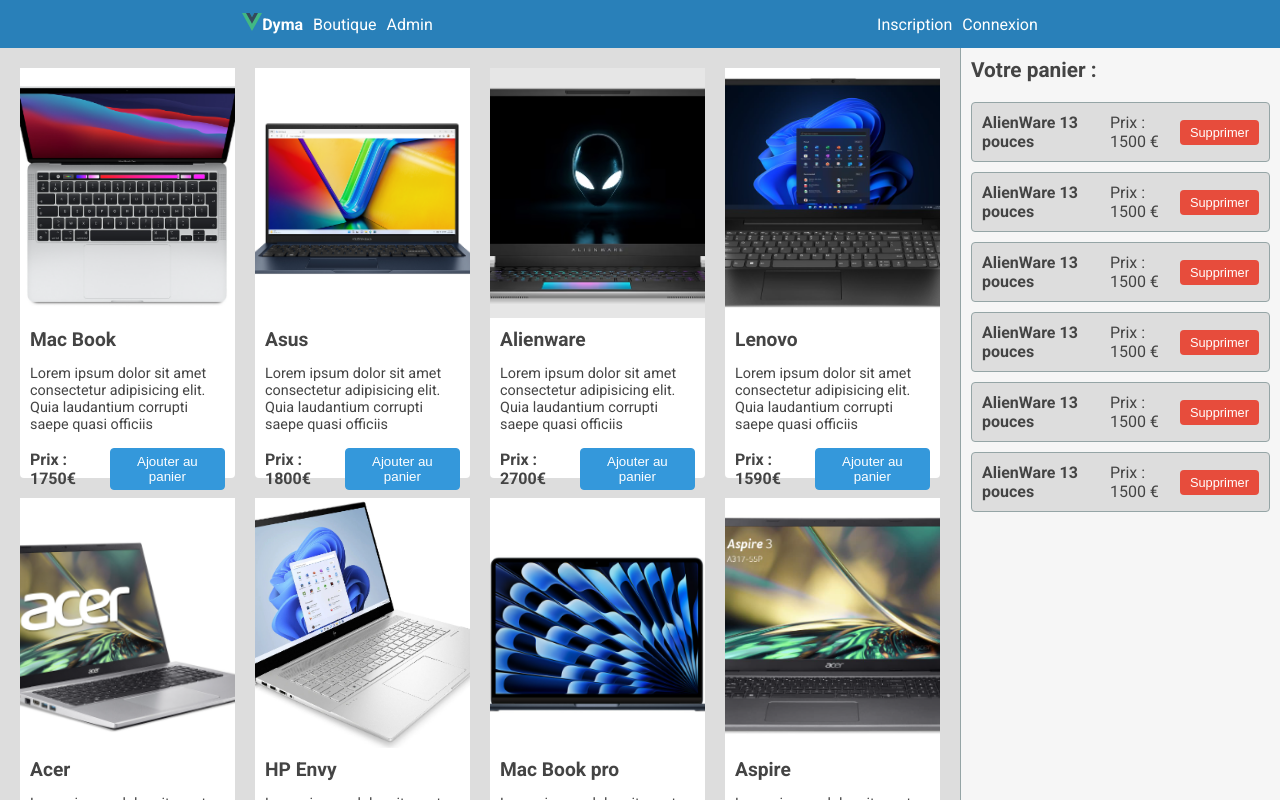
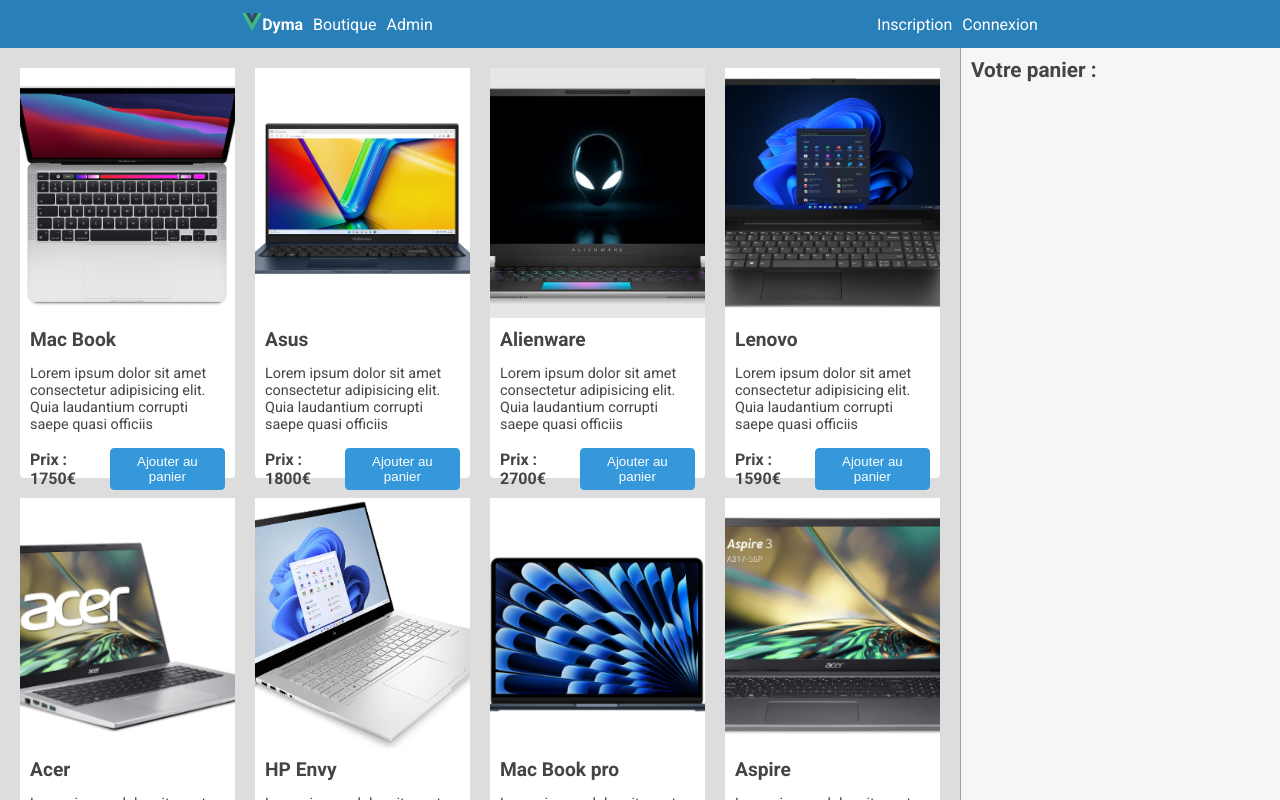
Before and after one commit to Leblanc-Sebastien/Boutique, a Vue app: page / in a window 1280 px wide. Shown: the top 800 px of the page. Built offline with nearby package versions, Linux system fonts and the light colour scheme.

Commit message:
add /  delete added for cart

```diff
--- a/src/App.vue
+++ b/src/App.vue
@@ -22,7 +22,9 @@ const addProductInCart = (idProduct:number) :void => {
   }
 }
 
-
+const delProductInCart = (idProduct:number) :void =>{
+    state.cart = state.cart.filter((product) => product.id !== idProduct)
+}
 
 </script>
 
@@ -30,7 +32,7 @@ const addProductInCart = (idProduct:number) :void => {
   <div class="main-container">
     <TheHeader class="header" />
     <ShopView class="shop" v-bind:products="state.products" v-on:add-product-to-cart="addProductInCart"/>
-    <CartView class="cart" />
+    <CartView class="cart" v-bind:cart="state.cart" v-on:del-product-in-cart="delProductInCart"/>
     <TheFooter class="footer" />
   </div>
 </template>
--- a/src/components/Cart/CartProduct.vue
+++ b/src/components/Cart/CartProduct.vue
@@ -1,19 +1,28 @@
 <script setup lang="ts">
+import type { ProductInterface } from '@/interfaces/product.interface';
+
+defineProps<{
+    product: ProductInterface
+}>()
+
+const emit = defineEmits<{
+    (e: 'delProductInCart', productId: number): void
+}>()
 
 </script>
 
 <template>
     <div class="m-b-10 d-flex flex-row align-item-center cart">
-        <h3>AlienWare 13 pouces</h3>
+        <h3> {{ product.title }}</h3>
         <div class="product d-flex flex-row align-item-center">
-            <span>Prix : 1500 €</span>
-            <button>Supprimer</button>
+            <span>Prix : {{ product.price }} €</span>
+            <button v-on:click="emit('delProductInCart', product.id)">Supprimer</button>
         </div>
     </div>
 </template>
 
 <style lang="scss" scoped>
-    .cart{
+.cart {
     background-color: #fff;
     border-radius: 4px;
     justify-content: space-between;
@@ -21,15 +30,15 @@
     background-color: var(--gray-2);
     border: 1px solid var(--gray-3);
 
-        h3{
+    h3 {
         font-weight: 700;
         font-size: 1em;
     }
 
-        .product{
+    .product {
         gap: 10px;
 
-            span{
+        span {
             font-size: 1em;
         }
     }
@@ -43,7 +52,7 @@
         font-size: 0.8em;
     }
 
-        button:hover{
+    button:hover {
         background-color: var(--danger-2);
     }
 }
--- a/src/components/Cart/CartProductList.vue
+++ b/src/components/Cart/CartProductList.vue
@@ -1,18 +1,22 @@
 <script setup lang="ts">
-    import CartProduct from './CartProduct.vue'
+import CartProduct from './CartProduct.vue'
+import type { ProductInterface } from '../../interfaces/product.interface'
+
+defineProps<{
+    cart: ProductInterface[]
+}>()
+
+const emit = defineEmits<{
+    (e: 'delProductInCart', productId: number): void
+}>()
+
 </script>
 
 <template>
     <div class="d-flex flex-column">
-        <CartProduct />
-        <CartProduct />
-        <CartProduct />
-        <CartProduct />
-        <CartProduct />
-        <CartProduct />
+        <CartProduct v-for="product of cart" v-bind:key="product.id" v-bind:product="product"
+            v-on:del-product-in-cart="emit('delProductInCart', $event)" />
     </div>
 </template>
 
-<style lang="scss" scoped>
-
-</style>
+<style lang="scss" scoped></style>
--- a/src/components/Cart/CartView.vue
+++ b/src/components/Cart/CartView.vue
@@ -1,19 +1,30 @@
 <script setup lang="ts">
 import CartProductList from './CartProductList.vue'
+import type { ProductInterface } from '../../interfaces/product.interface'
+
+defineProps<{
+    cart: ProductInterface[]
+}>()
+
+const emit = defineEmits<{
+    (e: 'delProductInCart', productId: number): void
+}>()
+
 </script>
 
 <template>
     <div class="p-10 card-view-container">
         <h1 class="m-b-10">Votre panier :</h1>
-        <CartProductList/>
+        <CartProductList v-bind:cart="cart" v-on:del-product-in-cart="emit('delProductInCart', $event)" />
     </div>
 </template>
 
 <style lang="scss" scoped>
-    .card-view-container{
+.card-view-container {
     border-left: 1px solid var(--gray-3);
     background-color: var(--gray-1);
-        h1{
+
+    h1 {
         font-size: 1.3em;
         margin-bottom: 20px;
     }
--- a/src/components/Shop/ShopProduct.vue
+++ b/src/components/Shop/ShopProduct.vue
@@ -13,7 +13,7 @@ const emit = defineEmits<{
 
 <template>
     <div class="product">
-        <div class="product-image" v-bind:style="{ backgroundImage: `url(${product.image})`}"></div>
+        <div class="product-image" v-bind:style="{ backgroundImage: `url(${product.image})` }"></div>
         <div class="p-10">
             <h2>{{ product.title }}</h2>
             <p>{{ product.description }}</p>
```
Also changed, not shown: src/components/Shop/ShopProductList.vue (+6 -2 lines). Lines whose indentation alone changed are shown as unchanged.
